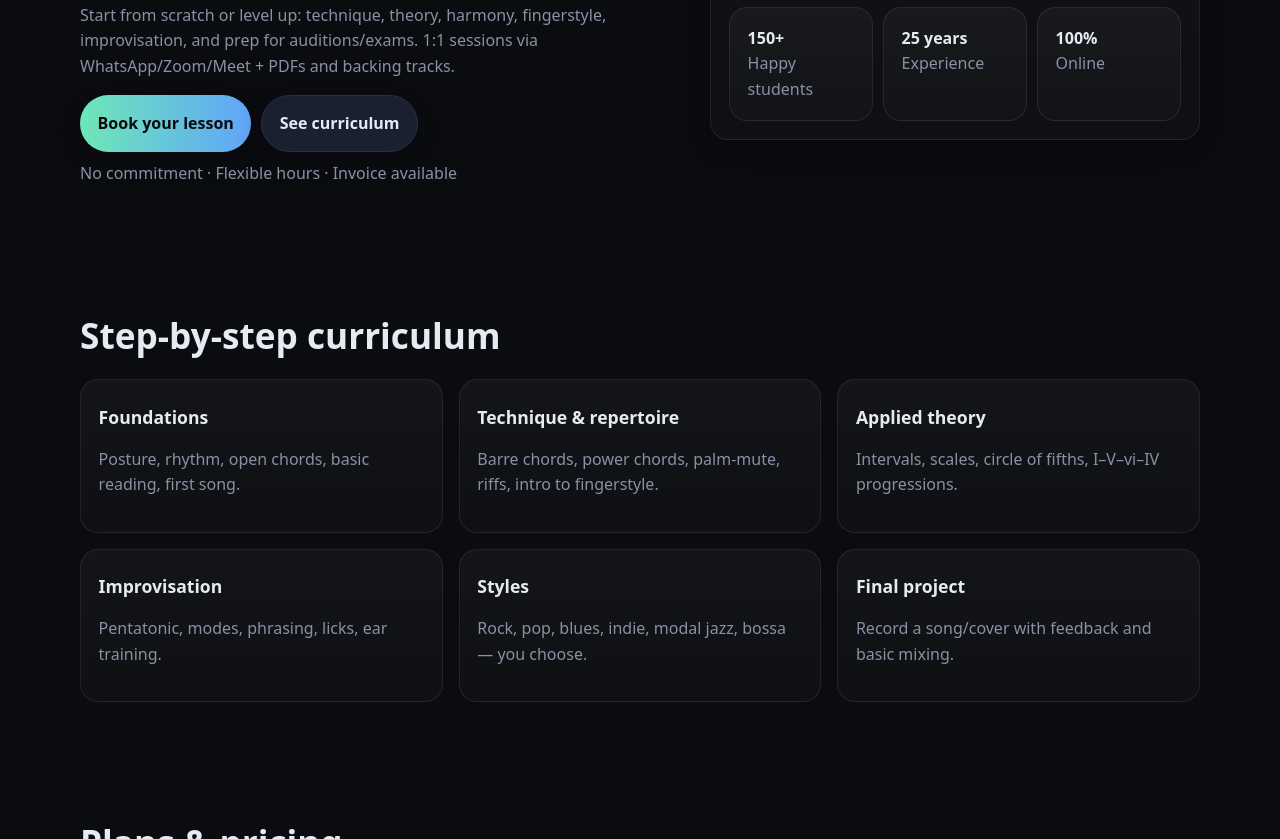
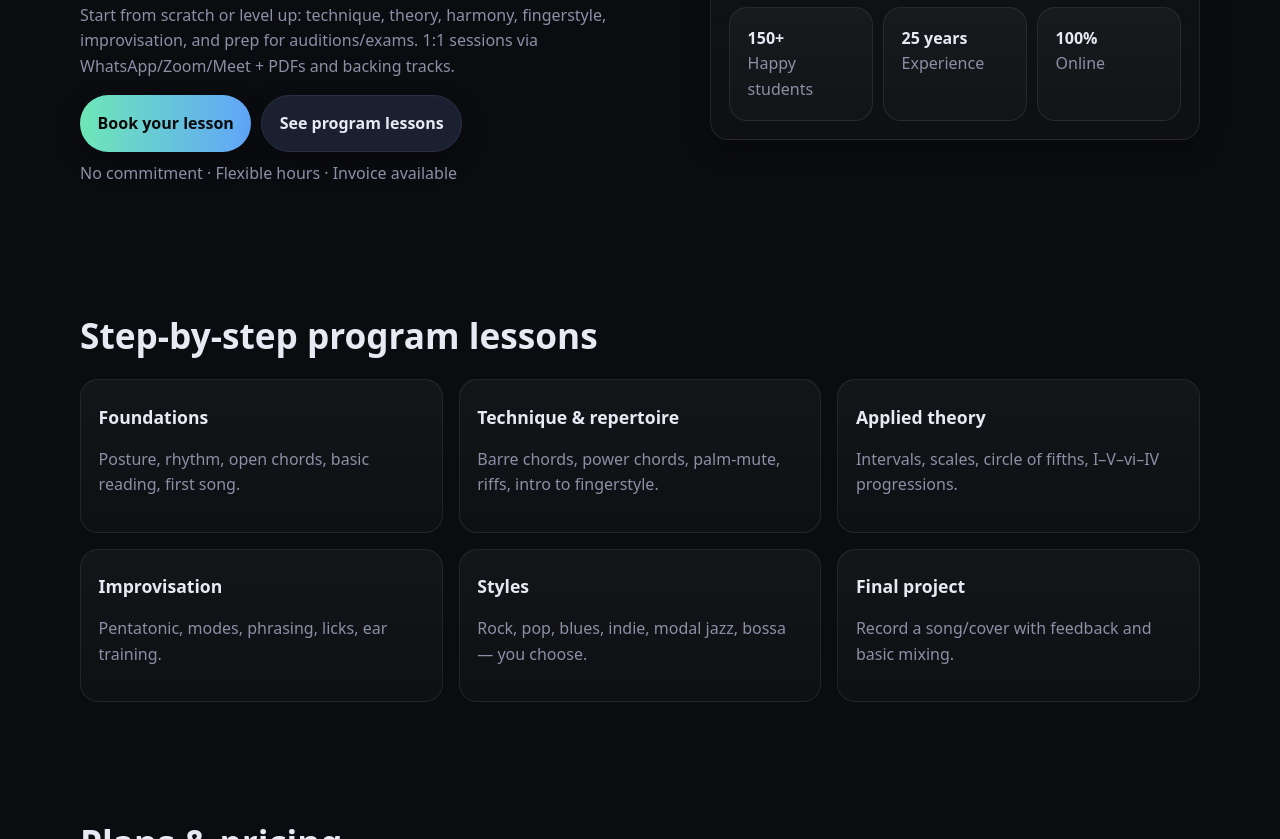
Before and after one commit to martinpelosi/pelosi-web, a plain HTML site: page index.html in a window 1280 px wide. Shown: the part 965-1804 px from the top of the page. Drawn offline with nearby package versions, Linux system fonts and the light colour scheme.

Commit message:
Update index.html

```diff
--- a/index.html
+++ b/index.html
@@ -192,7 +192,7 @@
         <span>Martín Pelosi</span>
       </a>
       <div class="nav-links">
-        <a href="#curriculum">Curriculum</a>
+        <a href="#program lessons">Program lessons</a>
         <a href="#pricing">Pricing</a>
         <a href="#testimonials">Reviews</a>
         <a href="#contact" class="btn small" aria-label="Go to contact">Book</a>
@@ -213,7 +213,7 @@
       <div style="display:flex; gap:.6rem; margin-top:1rem">
         <!-- Cambiado: Book your lesson -> #contact -->
         <a class="btn" href="#contact">Book your lesson</a>
-        <a class="btn secondary" href="#curriculum">See curriculum</a>
+        <a class="btn secondary" href="#program lessons">See program lessons</a>
       </div>
       <p class="muted" style="margin-top:.6rem">No commitment · Flexible hours · Invoice available</p>
     </div>
@@ -255,9 +255,9 @@
     </div>
   </header>
 
-  <!-- CURRICULUM -->
-  <section class="container section" id="curriculum">
-    <h2>Step-by-step curriculum</h2>
+  <!-- PRPGRAM LESSONS -->
+  <section class="container section" id="program lessons">
+    <h2>Step-by-step program lessons</h2>
     <div class="grid-3">
       <div class="card"><h3>Foundations</h3><p class="muted">Posture, rhythm, open chords, basic reading, first song.</p></div>
       <div class="card"><h3>Technique &amp; repertoire</h3><p class="muted">Barre chords, power chords, palm-mute, riffs, intro to fingerstyle.</p></div>
```
